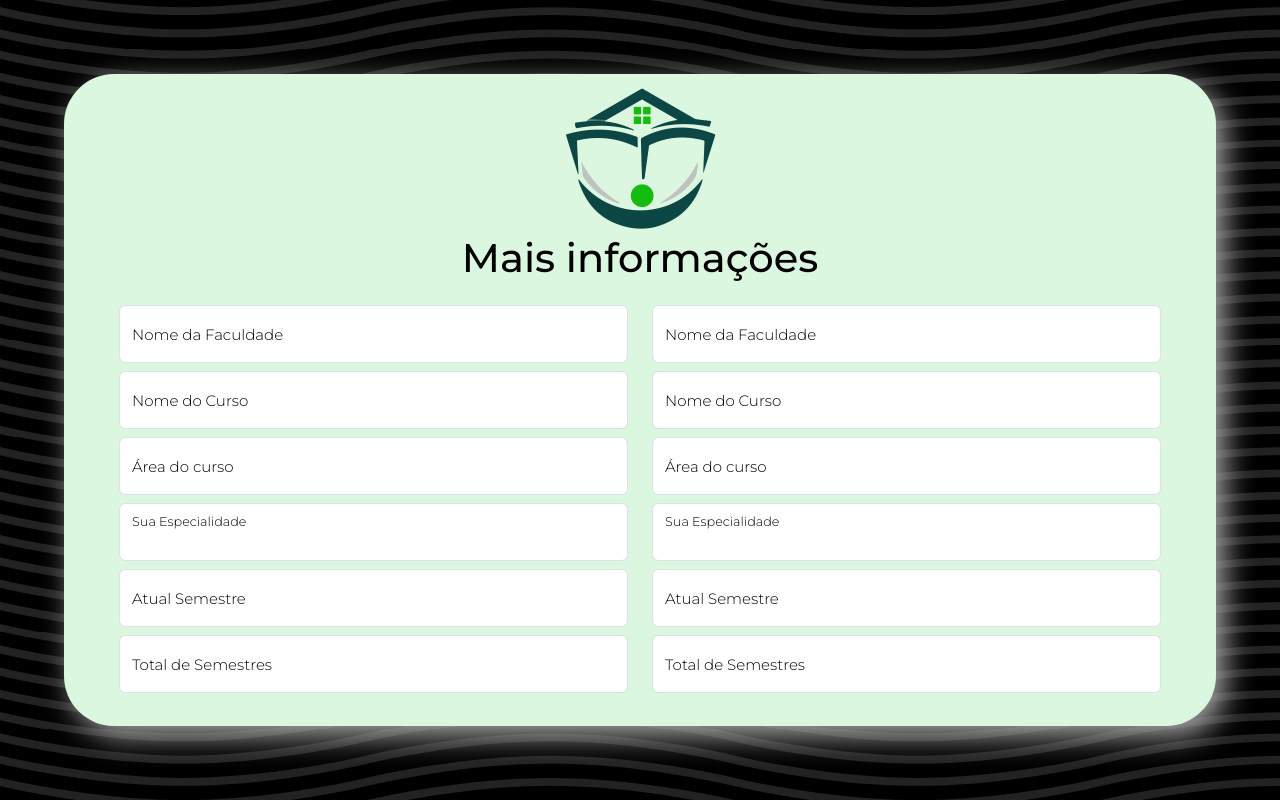
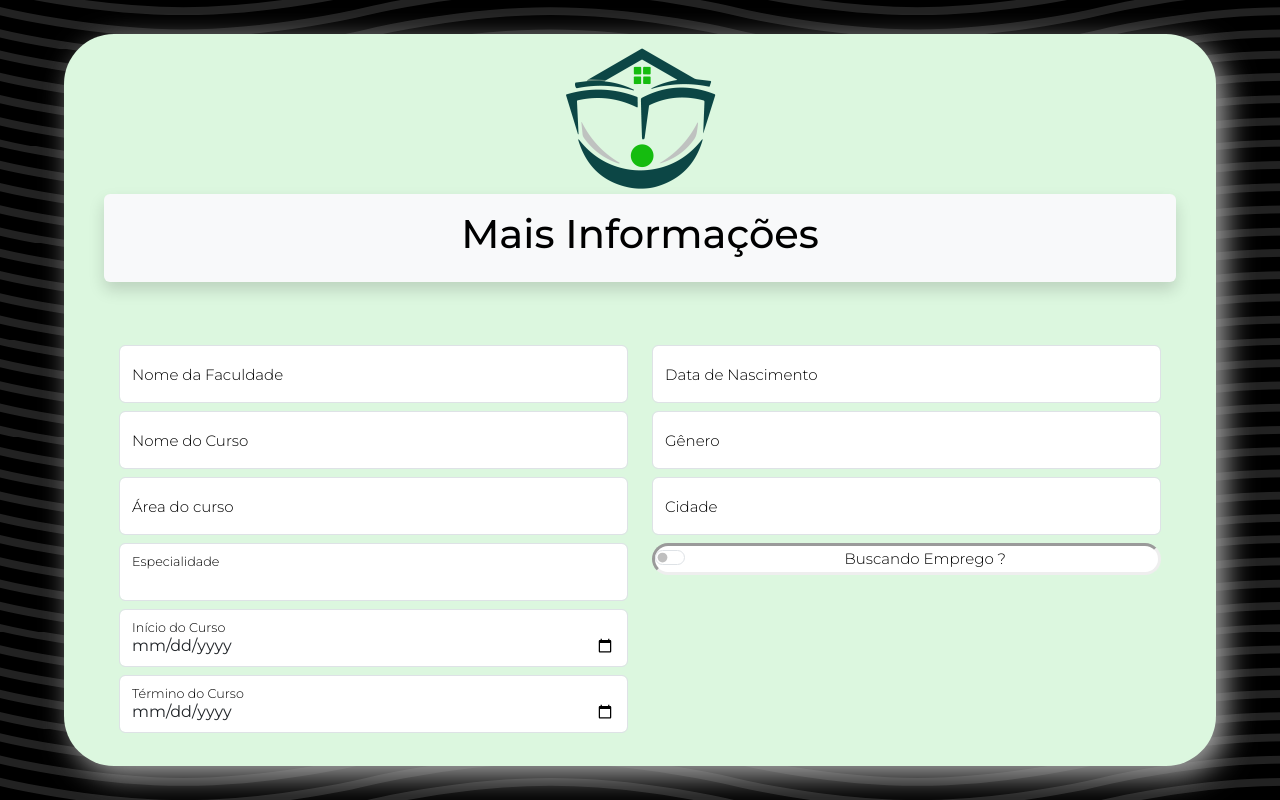
Before and after one commit to Pews-Cavern/Projeto-Integrador-OPET, a PHP site: page /loginCadastro/cadastro/vendedor/infoAdicional/index.php in a window 1280 px wide. Run offline with PHP 8.4, Linux system fonts and the light colour scheme.

Commit message:
infoAdicional

```diff
--- a/loginCadastro/cadastro/vendedor/infoAdicional/index.php
+++ b/loginCadastro/cadastro/vendedor/infoAdicional/index.php
@@ -19,7 +19,7 @@
 
     main {
         height: fit-content;
-            /*Top, Right, Bottom, Left*/
+        /*Top, Right, Bottom, Left*/
         padding: 10px 40px 10px 40px;
         width: 90%;
         background-color: #dcf7df;
@@ -63,6 +63,14 @@
         display: flex;
         flex-direction: column;
     }
+
+    div.form-check {
+        background-color: white;
+        border-radius: 30px;
+        border-style: inset;
+
+
+    }
 </style>
 
 <body>
@@ -70,7 +78,10 @@
     <main>
 
         <img src="../../../../assets/logo.png" alt="logo" class="logo">
-        <h1>Mais informações</h1>
+        <div class="shadow p-3 mb-5 bg-body-tertiary rounded">
+            <h1>Mais Informações</h1>
+        </div>
+
         <form method="post">
             <div class="row">
                 <div class="infoFaculty">
@@ -103,25 +114,25 @@
                             placeholder="Especialidade" required pattern="^[A-Za-z ]+$"
                             title="Apenas letras e espaços são permitidos.">
                         <label for="subArea">
-                            <p class="place">Sua Especialidade</p>
+                            <p class="place">Especialidade</p>
                         </label>
                     </div>
 
                     <div class="form-floating mb-2">
-                        <input type="number" class="form-control" name="semestre" id="semestre"
+                        <input type="date" class="form-control" name="semestre" id="semestre"
                             placeholder="Atual Semestre" required pattern="^[A-Za-z ]+$"
                             title="Apenas letras e espaços são permitidos.">
                         <label for="semestre">
-                            <p class="place">Atual Semestre</p>
+                            <p class="place">Início do Curso</p>
                         </label>
                     </div>
 
                     <div class="form-floating mb-2">
-                        <input type="number" class="form-control" name="totalSemestre" id="totalSemestre"
+                        <input type="date" class="form-control" name="totalSemestre" id="totalSemestre"
                             placeholder="Total de Semestres" required pattern="^[A-Za-z ]+$"
                             title="Apenas letras e espaços são permitidos.">
                         <label for="totalSemestre">
-                            <p class="place">Total de Semestres</p>
+                            <p class="place">Término do Curso</p>
                         </label>
                     </div>
                 </div>
@@ -132,7 +143,7 @@
                         <input type="text" class="form-control" name="faculdade" id="faculdade" placeholder="Faculdade"
                             required pattern="^[A-Za-z ]+$" title="Apenas letras e espaços são permitidos.">
                         <label for="faculdade">
-                            <p class="place">Nome da Faculdade</p>
+                            <p class="place">Data de Nascimento</p>
                         </label>
                     </div>
 
@@ -140,7 +151,7 @@
                         <input type="select" class="form-control" name="curso" id="curso" placeholder="Curso" required
                             pattern="^[A-Za-z ]+$" title="Apenas letras e espaços são permitidos.">
                         <label for="curso">
-                            <p class="place">Nome do Curso</p>
+                            <p class="place">Gênero</p>
                         </label>
                     </div>
 
@@ -148,36 +159,15 @@
                         <input type="select" class="form-control" name="area" id="area" placeholder="Área do curso"
                             required pattern="^[A-Za-z ]+$" title="Apenas letras e espaços são permitidos.">
                         <label for="area">
-                            <p class="place">Área do curso</p>
+                            <p class="place">Cidade</p>
                         </label>
                     </div>
 
-                    <div class="form-floating mb-2">
-                        <input type="Checkbox" class="form-control" name="subArea" id="subArea"
-                            placeholder="Especialidade" required pattern="^[A-Za-z ]+$"
-                            title="Apenas letras e espaços são permitidos.">
-                        <label for="subArea">
-                            <p class="place">Sua Especialidade</p>
-                        </label>
+                    <div class="form-check form-switch">
+                        <input class="form-check-input" type="checkbox" role="switch" id="flexSwitchCheckDefault">
+                        <label class="form-check-label" for="flexSwitchCheckDefault">Buscando Emprego ?</label>
                     </div>
 
-                    <div class="form-floating mb-2">
-                        <input type="number" class="form-control" name="semestre" id="semestre"
-                            placeholder="Atual Semestre" required pattern="^[A-Za-z ]+$"
-                            title="Apenas letras e espaços são permitidos.">
-                        <label for="semestre">
-                            <p class="place">Atual Semestre</p>
-                        </label>
-                    </div>
-
-                    <div class="form-floating mb-2">
-                        <input type="number" class="form-control" name="totalSemestre" id="totalSemestre"
-                            placeholder="Total de Semestres" required pattern="^[A-Za-z ]+$"
-                            title="Apenas letras e espaços são permitidos.">
-                        <label for="totalSemestre">
-                            <p class="place">Total de Semestres</p>
-                        </label>
-                    </div>
                 </div>
             </div>
 
```
